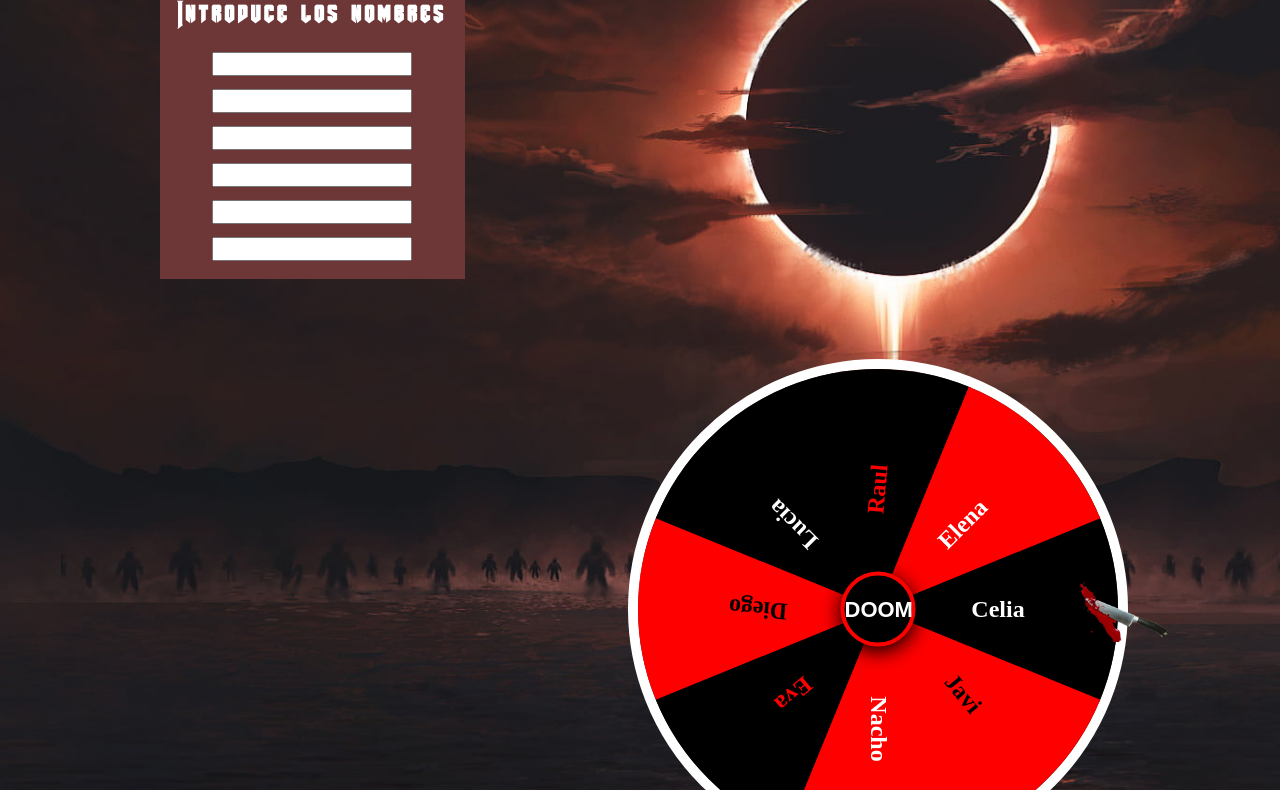
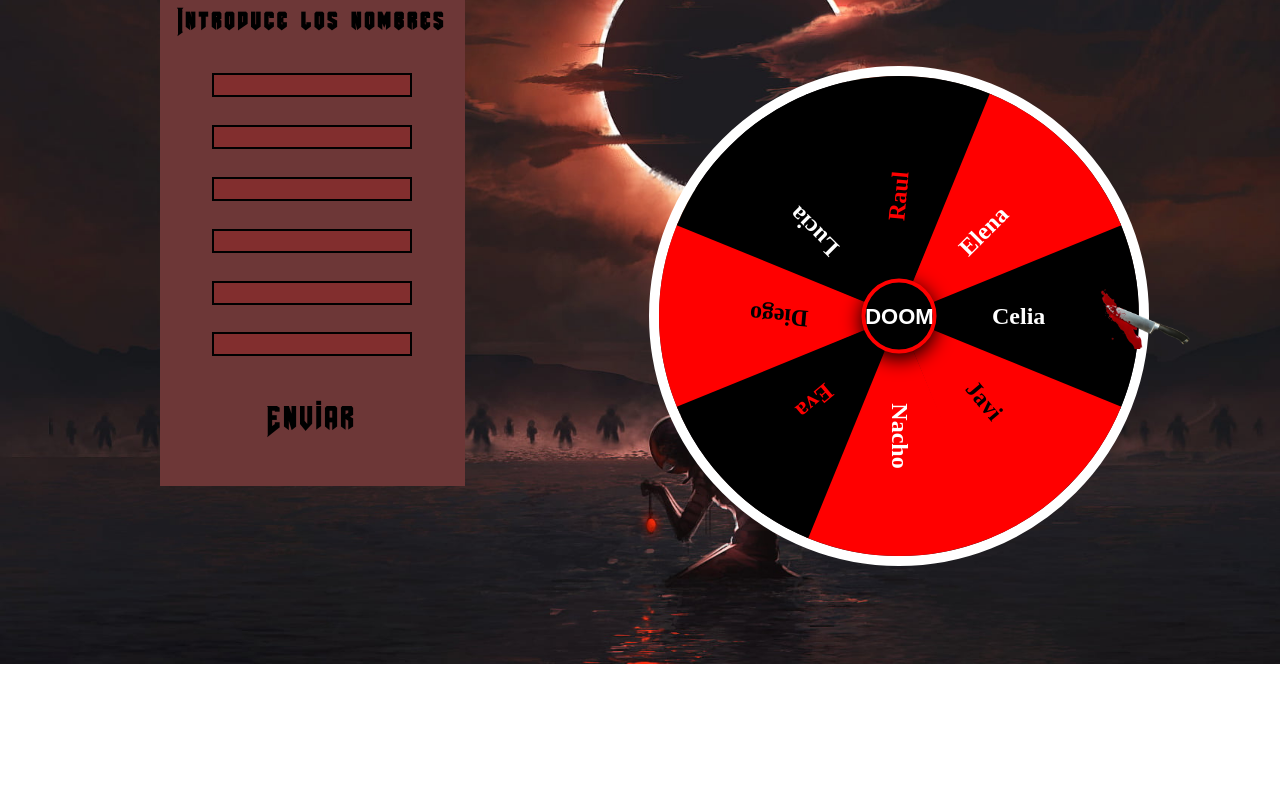
Before and after one commit to RaulTheViking/Skull-Hammer-WheelOfDoom, a plain HTML site: page Wheel/index.html in a window 1280 px wide. Shown: the part 152-942 px from the top of the page. After the commit the page ends 816 px from the top, so only its background shows below. Drawn offline with Linux system fonts and the light colour scheme.

Commit message:
Modified table

```diff
--- a/Wheel/index.html
+++ b/Wheel/index.html
@@ -18,9 +18,10 @@
     <div>
         <h1>THE WHEEL OF DOOM</h1>
     </div>
+    <div class="wheel-container">
         <table>
             <tr>
-            <th>Introduce los nombres</th>
+                <th class="wheel-title">Introduce los nombres</th>
 
             </tr>
             <tr>
@@ -47,6 +48,9 @@
                 <th><input type="text"></th>
 
             </tr>
+            <tr>
+                <th><button id="table-button">Enviar</button></th>
+            </tr>
         </table>
         <div id="mainbox" class="mainbox">
             <div id="box" class="box">
@@ -63,8 +67,10 @@
                     <span class="span4"><b>Eva</b></span>
                 </div>
             </div>
+            <button class="spin" onclick="myfunction()">DOOM</button>
+        </div>
 
-		<button class="spin" onclick="myfunction()">DOOM</button>
+
 	</div>
 
 </body>
--- a/Wheel/style.css
+++ b/Wheel/style.css
@@ -10,7 +10,8 @@ div h1 {
     font-size: 600%;
     margin-top: 2vh;
     text-decoration: underline;
-    text-decoration-color: white
+    text-decoration-color: white;
+    letter-spacing: 5px;
 }
 
 *{
@@ -19,8 +20,28 @@ div h1 {
     margin: 0;
     outline: none;
   }
+
+  #table-button {
+    background-color: transparent;
+    font-size: 5vh;
+    font-family: "Doom";
+    letter-spacing: 3px;
+    margin-top: 2.5vh;
+    border-style: none;
+    cursor: pointer;
+  }
+
+  #table-button:hover {
+    color: red;
+  }
+
+  .wheel-title {
+    color: black;
+  }
+
   table{
     background-color: rgb(109, 55, 55);
+    height: 500px;
     margin-left: 20vh;
     font-size: 3.5vh;
     padding: 2vh;
@@ -31,6 +52,10 @@ div h1 {
   input{
     height: 3vh;
     width: 25vh;
+    background-color: rgba(209, 11, 11, 0.205);
+    border-style: solid;
+    border-color: black;
+    font-size: 2vh;
   }
 
   body{
@@ -41,11 +66,14 @@ div h1 {
     background-size: cover;
   }
 
+  .wheel-container {
+    display: flex;
+  }
   .mainbox{
     position: relative;
     width: 500px;
     height: 500px;
-    margin-left: 78.5vh;
+    margin-left: 23vh;
     margin-top: 10vh;
   }
   .mainbox:after{
```
Lines whose indentation alone changed are shown as unchanged.
